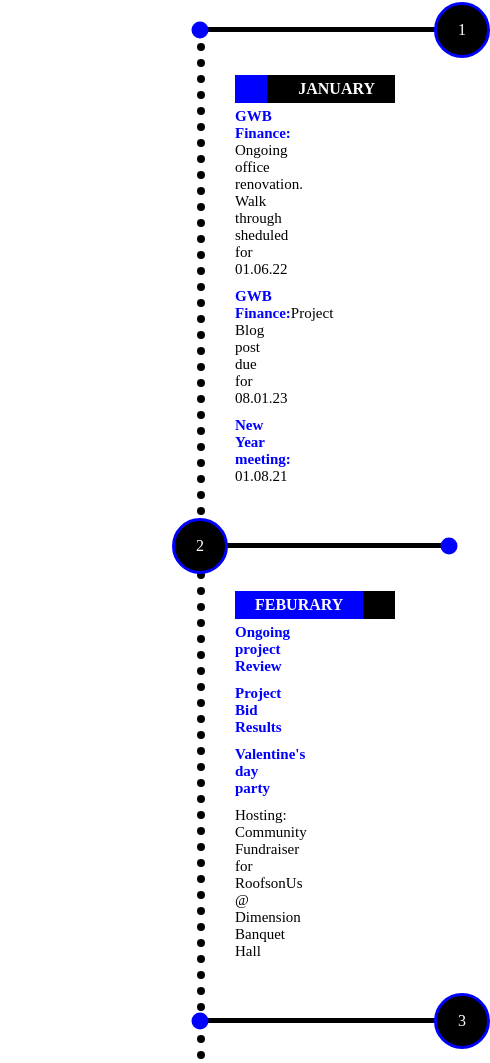
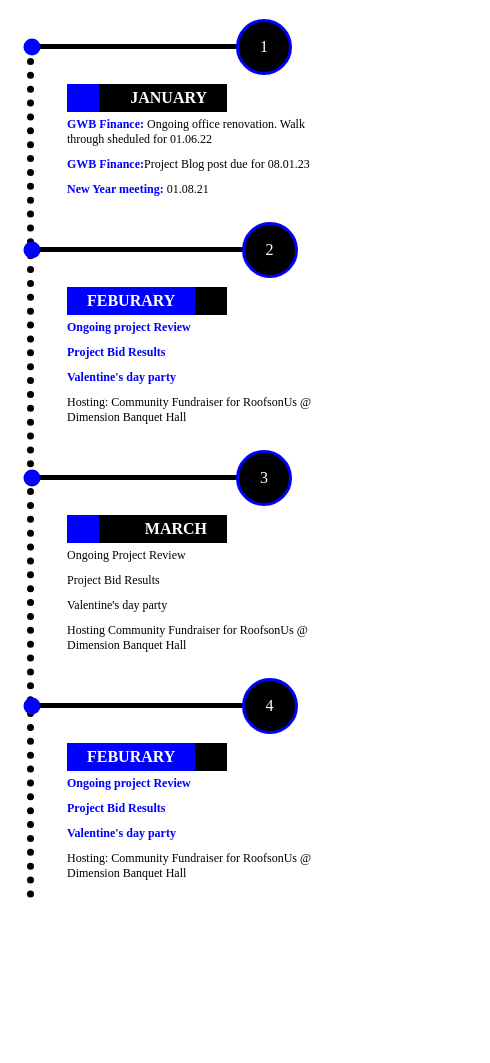
Before and after one commit to anilcodersigdel/UI-template, a website: page index.html in a window 390 px wide. Shown: the part 76-1139 px from the top of the page, 490 px wide, since content can reach past the window. After the commit the page ends 1024 px from the top, so only its background shows below. Drawn offline with Linux system fonts and the light colour scheme.

Commit message:
all completed with responsive

```diff
--- a/index.html
+++ b/index.html
@@ -6,7 +6,7 @@
     <title>UI design</title>
 
     <!-- link css -->
-    <link rel="stylesheet" href="sass/style.css" />
+    <link rel="stylesheet" href="sass/style.css"/>
   </head>
   <body>
 
@@ -54,6 +54,27 @@
       </div>
 
 
+
+      <div class="container left-container">
+        <div class="left-container-straight-line"></div>
+        <div class="text-box">
+          <div class="month">FEBURARY</div>
+          <p> <span>Ongoing project Review</span></p>
+          <p><span>Project Bid Results</span></p>
+          <p><span>Valentine's day party</span></p>
+          <p>Hosting: Community Fundraiser for RoofsonUs @ Dimension Banquet Hall</p>
+        </div>
+      </div>
+
+
+
+
+
+
+
+
+
+
     </div>
 
 
--- a/sass/style.scss
+++ b/sass/style.scss
@@ -17,6 +17,10 @@
     .horizontal-line {
         border: 3px solid gray;
         width: 3%;
+
+        @media (max-width:768px){
+            width: 10%;
+        }
     }
 }
 
@@ -25,15 +29,23 @@
     max-width: 1200px;
     margin: 25px 200px;
 
+    @media (max-width:768px){
+        margin: 50px auto;
+    }
+
     &:after {
         content: "";
         position: absolute;
         height: 100%;
-        border-left: 8px dotted black;
+        border-left: 7px dotted black;
         top: 0;
         left: 50%;
         margin-left: -3px;
         z-index: -2;
+
+        @media (max-width:768px){
+            left: 30px;
+        }
 
     }
 
@@ -41,6 +53,11 @@
         margin-top: 33px;
         position: relative;
         width: 50%;
+
+        @media (max-width:768px){
+            width: 100%;
+            padding: 0 32px;
+        }
 
 
      .right-container-straight-line{
@@ -50,6 +67,9 @@
         background-color: black;
         position: relative;
 
+        @media (max-width:768px){
+            width: 220px;
+        }
 
 
         &::before{
@@ -100,6 +120,11 @@
         position: relative;
         margin-left: auto;
 
+        @media (max-width:768px){
+            width: 220px;
+            margin-left: 0;
+        }
+
 
         &::before{
             content: counter(line-counter);
@@ -121,6 +146,14 @@
             transform: translate(-50% , -50%);
             z-index: 5;
 
+
+            @media (max-width:768px){
+                // right: -70px;
+                left: 108%;
+
+
+            }
+
         }
 
         &::after{
@@ -135,16 +168,27 @@
             transform: translate(-50% , -50%);
             color: black;
             z-index: 99;
+
+
+            @media (max-width:768px){
+                left: 0;
+
+
+            }
         }
 
      }
 
         .text-box {
-            padding: 20px 25px;
+            padding: 12px 25px;
             background-color:transparent;
             position: relative;
             font-size: 15px;
             margin: 0 10px;
+
+            @media (max-width:768px){
+                font-size: 12px;
+            }
 
             p {
                 padding: 5px 0;
@@ -185,11 +229,21 @@
             left: 0;
             text-align: right;
 
+            @media (max-width:768px){
+                text-align: left;
+            }
+
 
             .month {
                 margin-left: auto;
                 text-align: left;
                 background: linear-gradient(to left, black 20%, blue 20%);
+
+
+
+                @media (max-width:768px){
+                    margin-left: 0;
+                }
 
             }
 
@@ -216,6 +270,11 @@
 
         &.right-container {
             left: 50%;
+
+
+            @media (max-width:768px){
+                left: 0;
+            }
         }
     }
 }
```
Also changed, not shown: sass/style.css, 1 other file.
